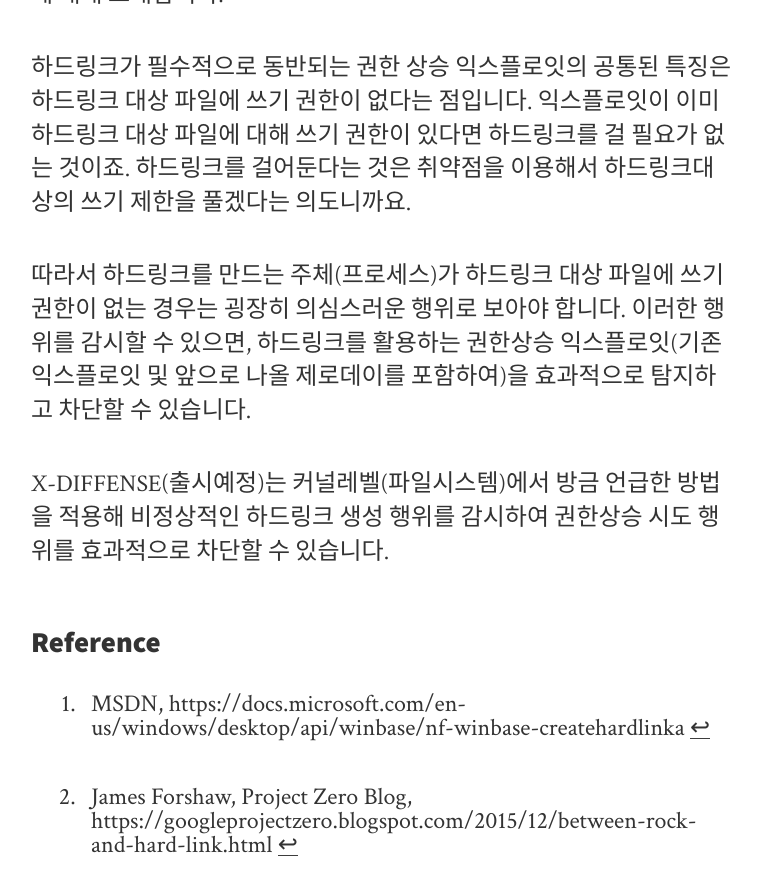
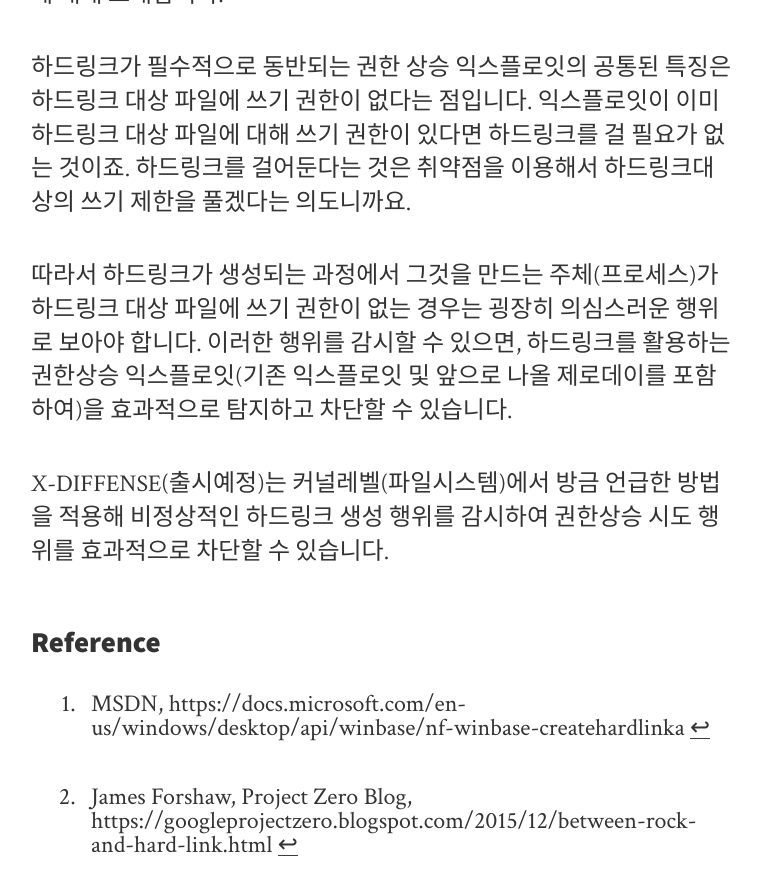
Before and after one commit to intellee/blog.diffense.co.kr, a Jekyll site: the page built from _posts/2019-02-22-hard-link.md, in a window 1280 px wide and 900 px high, scrolled down 15327 px. Shown: the top 895 px of the window, without its empty margins (259-1020 px from the left). Built offline with Jekyll 4.4.1, drawn with Linux system fonts in a browser that asks for light colours; nearby versions of some CDN libraries.

Commit message:
hard link

```diff
--- a/_posts/2019-02-22-hard-link.md
+++ b/_posts/2019-02-22-hard-link.md
@@ -300,7 +300,7 @@ PE("MZ")이고 ".job" "c:\\windows\\tasks" "ncalrpc" 문자열이 포함되어
 
 하드링크가 필수적으로 동반되는 권한 상승 익스플로잇의 공통된 특징은 하드링크 대상 파일에 쓰기 권한이 없다는 점입니다. 익스플로잇이 이미 하드링크 대상 파일에 대해 쓰기 권한이 있다면 하드링크를 걸 필요가 없는 것이죠. 하드링크를 걸어둔다는 것은 취약점을 이용해서 하드링크대상의 쓰기 제한을 풀겠다는 의도니까요.
 
-따라서 하드링크를 만드는 주체(프로세스)가 하드링크 대상 파일에 쓰기 권한이 없는 경우는 굉장히 의심스러운 행위로 보아야 합니다. 이러한 행위를 감시할 수 있으면, 하드링크를 활용하는 권한상승 익스플로잇(기존 익스플로잇 및 앞으로 나올 제로데이를 포함하여)을 효과적으로 탐지하고 차단할 수 있습니다.
+따라서 하드링크가 생성되는 과정에서 그것을 만드는 주체(프로세스)가 하드링크 대상 파일에 쓰기 권한이 없는 경우는 굉장히 의심스러운 행위로 보아야 합니다. 이러한 행위를 감시할 수 있으면, 하드링크를 활용하는 권한상승 익스플로잇(기존 익스플로잇 및 앞으로 나올 제로데이를 포함하여)을 효과적으로 탐지하고 차단할 수 있습니다.
 
 X-DIFFENSE(출시예정)는 커널레벨(파일시스템)에서 방금 언급한 방법을 적용해 비정상적인 하드링크 생성 행위를 감시하여 권한상승 시도 행위를 효과적으로 차단할 수 있습니다.
 
```
Also changed, not shown: 2 other files.
